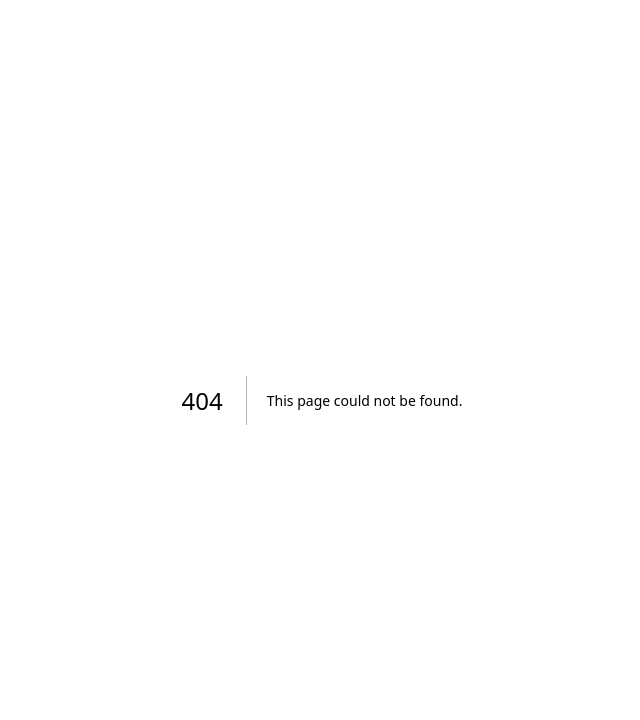
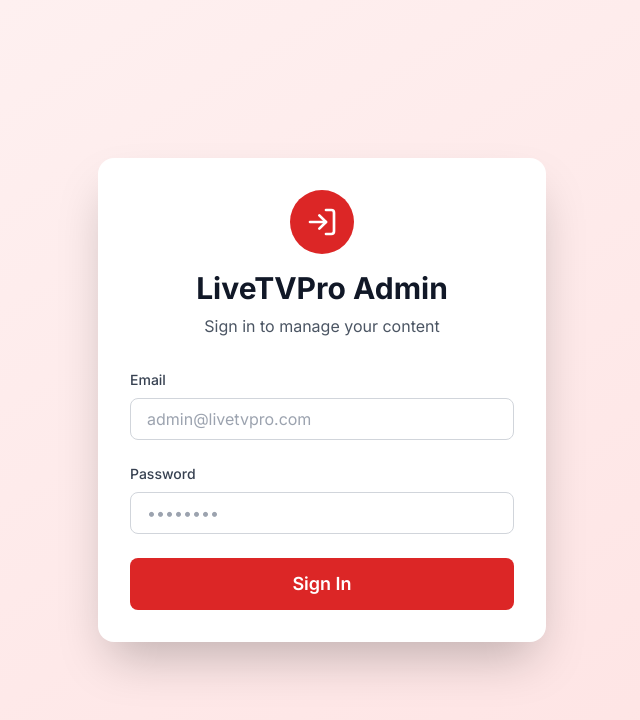
Before and after one commit to Mehedi-Hasan-404/aidsgo, a Next.js app: page /login in a window 1280 px wide. Before the commit this address had no page. Shown: the top 720 px of the page, without its empty margins (318-958 px from the left). Built offline with nearby package versions, Linux system fonts and the light colour scheme.

Commit message:
Create page.tsx

```diff
--- /dev/null
+++ b/src/app/login/page.tsx
@@ -0,0 +1,82 @@
+'use client';
+
+import { useState } from 'react';
+import { useRouter } from 'next/navigation';
+import { signInWithEmailAndPassword } from 'firebase/auth';
+import { auth } from '@/lib/firebase';
+import toast from 'react-hot-toast';
+import { LogIn } from 'lucide-react';
+
+export default function LoginPage() {
+  const [email, setEmail] = useState('');
+  const [password, setPassword] = useState('');
+  const [loading, setLoading] = useState(false);
+  const router = useRouter();
+
+  const handleSubmit = async (e: React.FormEvent) => {
+    e.preventDefault();
+    setLoading(true);
+
+    try {
+      await signInWithEmailAndPassword(auth, email, password);
+      toast.success('Login successful!');
+      router.push('/dashboard');
+    } catch (error: any) {
+      toast.error(error.message || 'Login failed');
+    } finally {
+      setLoading(false);
+    }
+  };
+
+  return (
+    <div className="min-h-screen flex items-center justify-center bg-gradient-to-br from-primary-50 to-primary-100">
+      <div className="bg-white p-8 rounded-2xl shadow-2xl w-full max-w-md">
+        <div className="text-center mb-8">
+          <div className="inline-flex items-center justify-center w-16 h-16 bg-primary-600 rounded-full mb-4">
+            <LogIn className="w-8 h-8 text-white" />
+          </div>
+          <h1 className="text-3xl font-bold text-gray-900">LiveTVPro Admin</h1>
+          <p className="text-gray-600 mt-2">Sign in to manage your content</p>
+        </div>
+
+        <form onSubmit={handleSubmit} className="space-y-6">
+          <div>
+            <label className="block text-sm font-medium text-gray-700 mb-2">
+              Email
+            </label>
+            <input
+              type="email"
+              value={email}
+              onChange={(e) => setEmail(e.target.value)}
+              className="input-field"
+              placeholder="admin@livetvpro.com"
+              required
+            />
+          </div>
+
+          <div>
+            <label className="block text-sm font-medium text-gray-700 mb-2">
+              Password
+            </label>
+            <input
+              type="password"
+              value={password}
+              onChange={(e) => setPassword(e.target.value)}
+              className="input-field"
+              placeholder="••••••••"
+              required
+            />
+          </div>
+
+          <button
+            type="submit"
+            disabled={loading}
+            className="w-full btn-primary py-3 text-lg font-semibold disabled:opacity-50"
+          >
+            {loading ? 'Signing in...' : 'Sign In'}
+          </button>
+        </form>
+      </div>
+    </div>
+  );
+}
```
